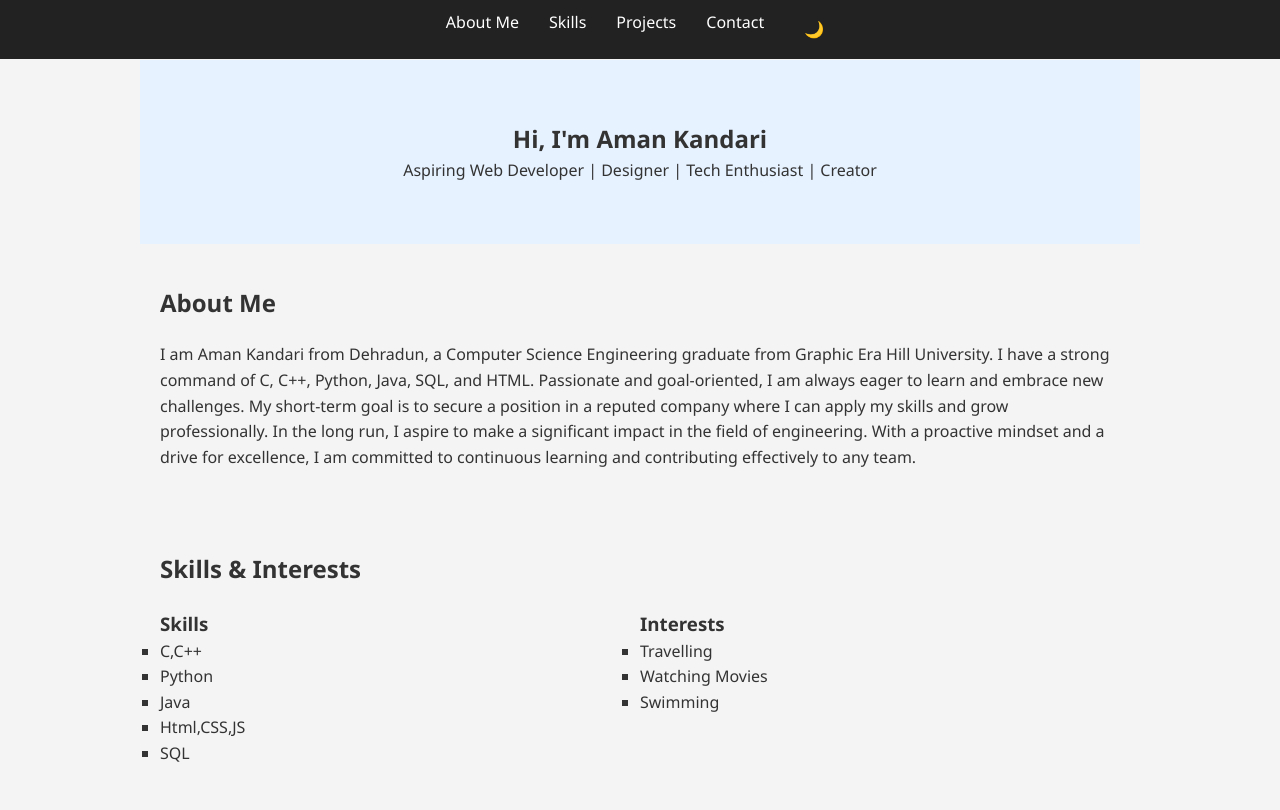
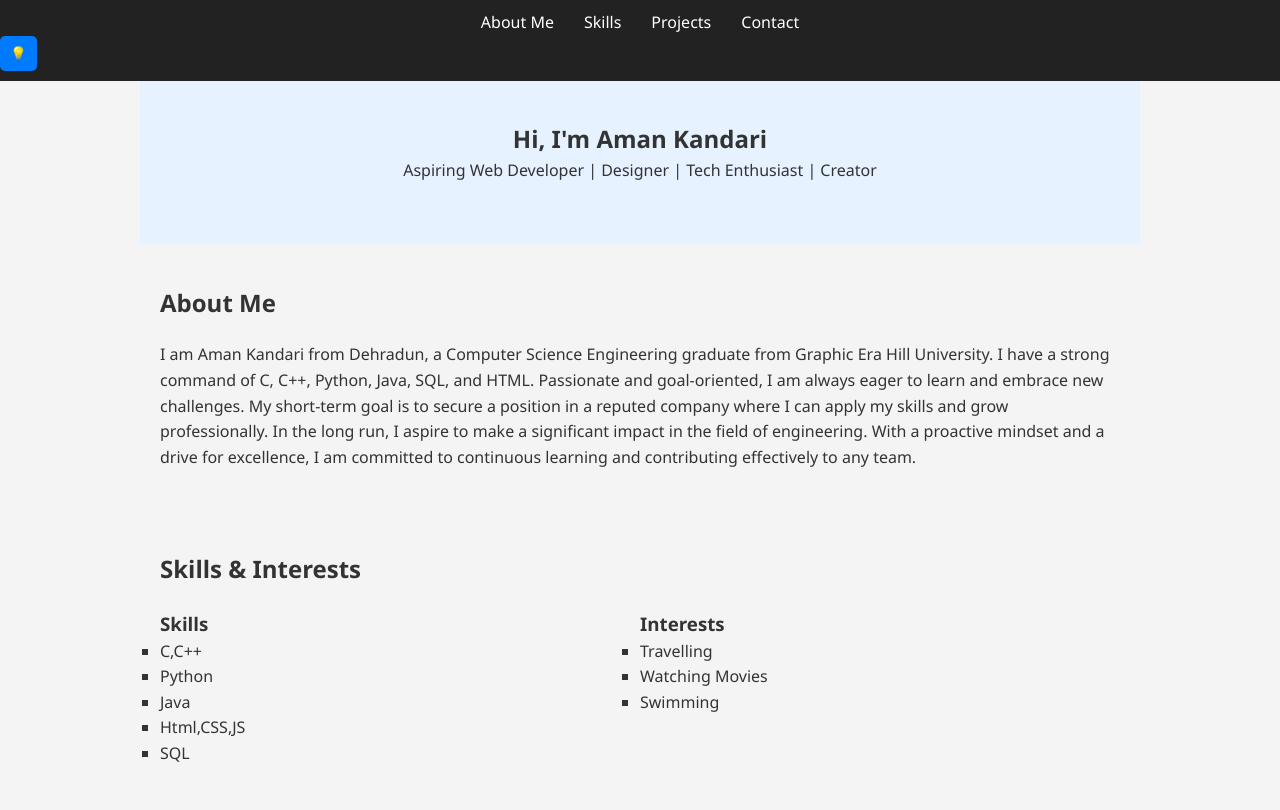
Before and after one commit to AmanKandari05/My-Portfolio-Interactive, a plain HTML site: page index.html in a window 1280 px wide. Shown: the top 810 px of the page. Drawn offline with Linux system fonts and the light colour scheme.

Commit message:
Update index.html

```diff
--- a/index.html
+++ b/index.html
@@ -9,14 +9,17 @@
 <body>
   <header>
    <nav>
-      <ul>
+  <div class="nav-container">
+    <ul class="nav-links">
       <li><a href="#about">About Me</a></li>
       <li><a href="#skills">Skills</a></li>
       <li><a href="#projects">Projects</a></li>
       <li><a href="#contact">Contact</a></li>
-        <li><button id="darkToggle">🌙</button></li>
     </ul>
+    <button id="bulbButton" onclick="darktoggle()">💡</button>
+  </div>
 </nav>
+
   </header>
 
   <main>
@@ -116,10 +119,18 @@
   </footer>
 
  <script>
-    const toggle = document.getElementById('darkToggle');
-    toggle.onclick = () => {
-      document.body.classList.toggle('dark');
-    };
+  function darktoggle() {
+    const btn = document.getElementById("bulbButton");
+    btn.classList.toggle("on");
+    document.body.classList.toggle("dark");
+  }
+
+  const topBtn = document.getElementById('topBtn');
+  topBtn.onclick = () => window.scrollTo({ top: 0, behavior: 'smooth' });
+</script>
+
+
+
 
     const topBtn = document.getElementById('topBtn');
     topBtn.onclick = () => window.scrollTo({ top: 0, behavior: 'smooth' });
```
Lines whose indentation alone changed are shown as unchanged.
